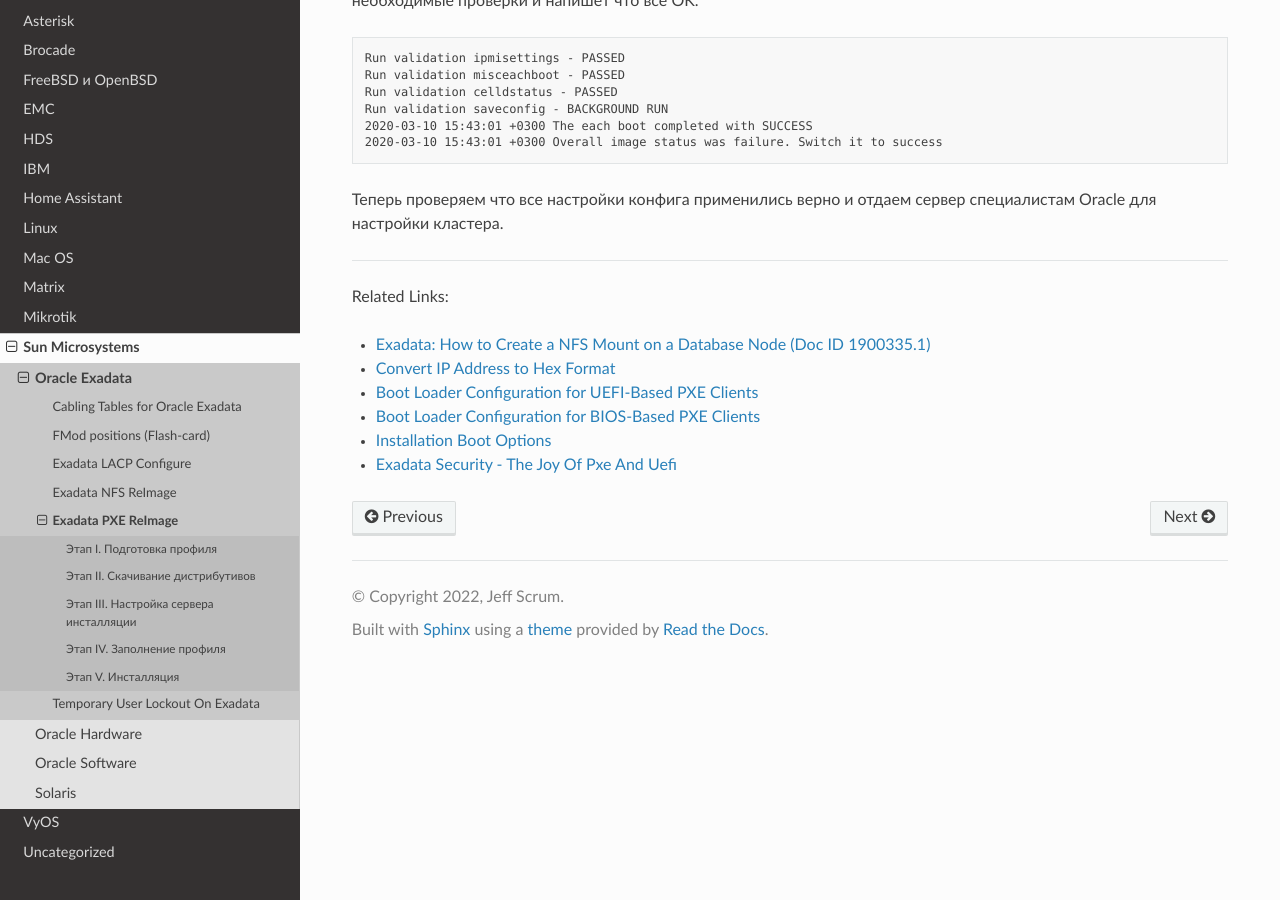
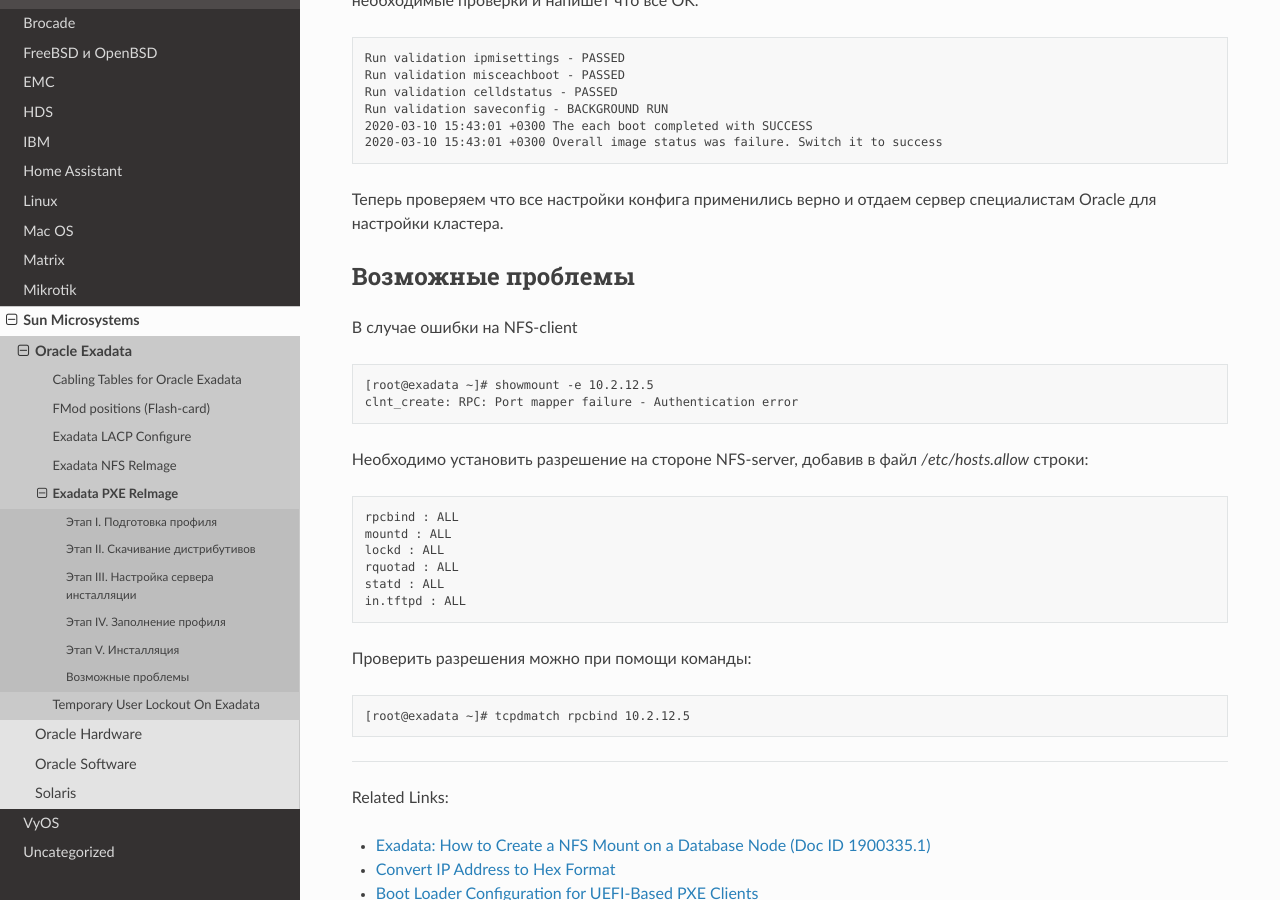
Before and after one commit to jeffscrum/jeffscrum.github.io, a Sphinx documentation site: the page built from source/sun-oracle/exadata/oracle-exadata-pxe-reimage.rst, in a window 1280 px wide and 900 px high, scrolled down 6824 px. Built offline with Sphinx 7.4.7 and the Read the Docs theme 2.0.0, drawn with Linux system fonts in a browser that asks for light colours.

Commit message:
Update oracle-exadata-pxe-reimage.rst

```diff
--- a/source/sun-oracle/exadata/oracle-exadata-pxe-reimage.rst
+++ b/source/sun-oracle/exadata/oracle-exadata-pxe-reimage.rst
@@ -272,6 +272,34 @@
 
 Теперь проверяем что все настройки конфига применились верно и отдаем сервер специалистам Oracle для настройки кластера.
 
+
+Возможные проблемы
+~~~~~~~~~~~~~~~~~~
+
+В случае ошибки на NFS-client
+
+.. code-block:: none
+
+   [root@exadata ~]# showmount -e 10.2.12.5
+   clnt_create: RPC: Port mapper failure - Authentication error
+
+Необходимо установить разрешение на стороне NFS-server, добавив в файл `/etc/hosts.allow` строки:
+
+.. code-block:: none
+
+   rpcbind : ALL
+   mountd : ALL
+   lockd : ALL
+   rquotad : ALL
+   statd : ALL
+   in.tftpd : ALL
+
+Проверить разрешения можно при помощи команды:
+
+.. code-block:: none
+
+   [root@exadata ~]# tcpdmatch rpcbind 10.2.12.5
+
 ----------
 
 Related Links:
```
